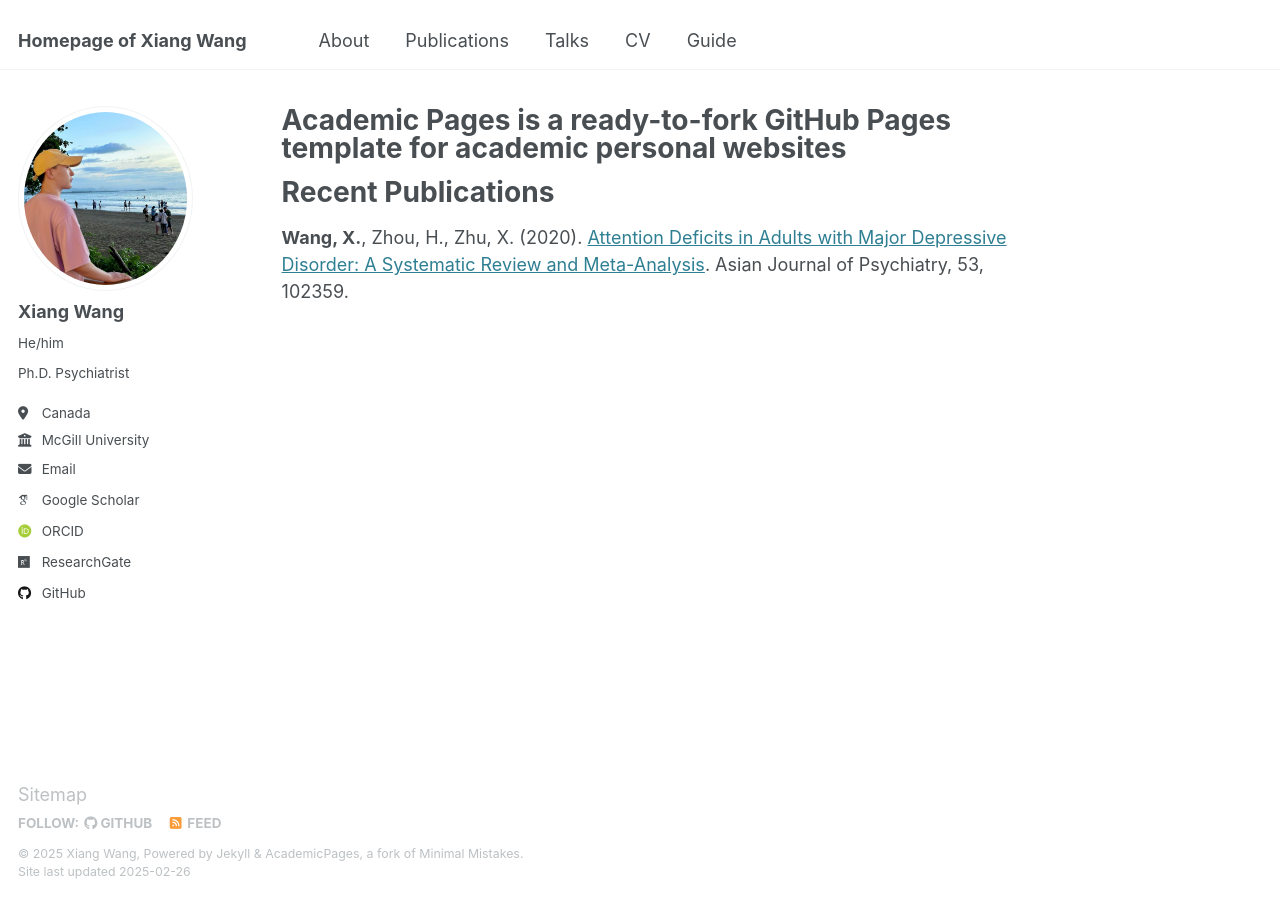
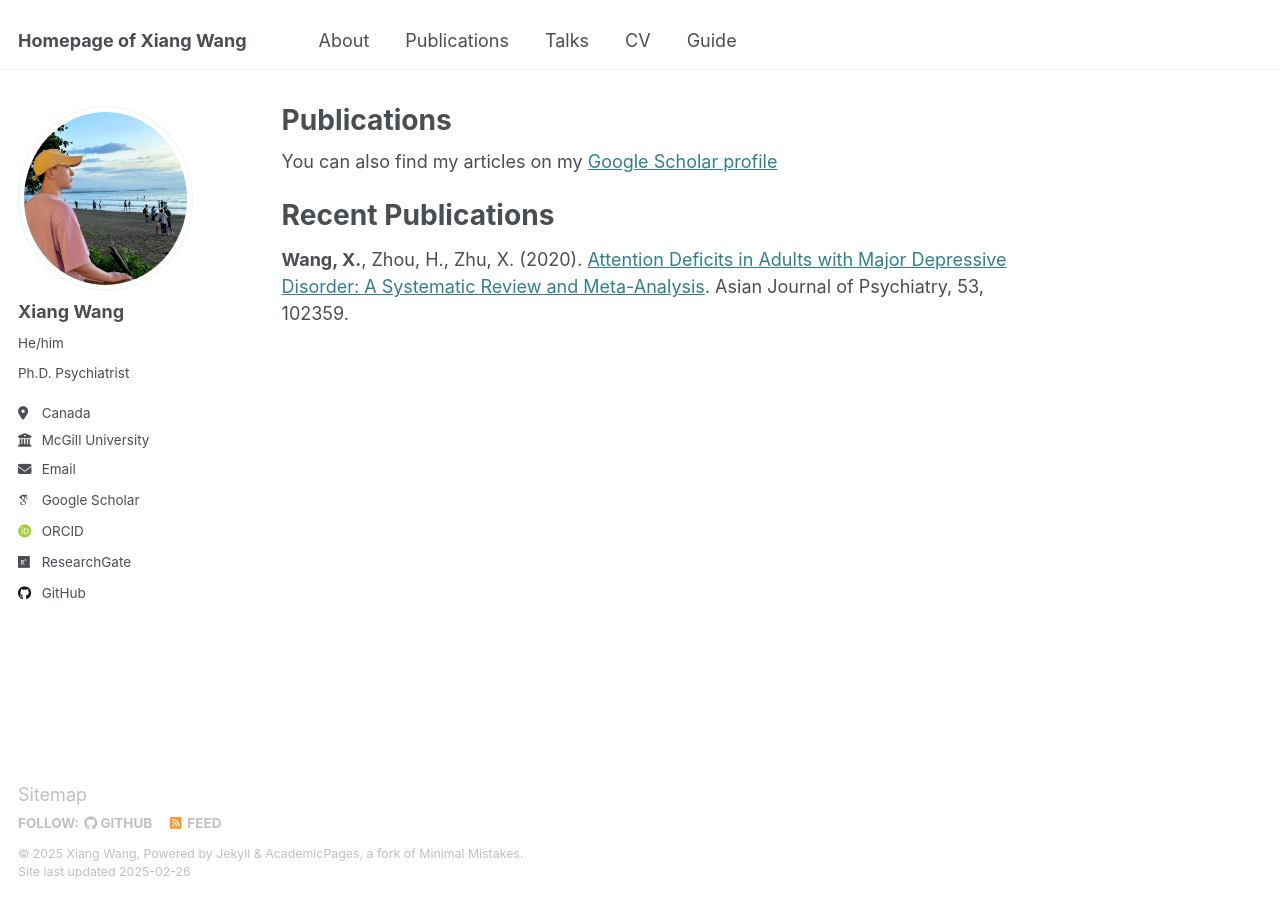
Before and after one commit to Xiang-Wangs/xiang-wangs.github.io, a Jekyll site: the page built from _pages/publications2.md, in a window 1280 px wide. Built offline with Jekyll 4.4.1, drawn with Linux system fonts in a browser that asks for light colours; some web fonts are replaced.

Commit message:
Update publications2.md

```diff
--- a/_pages/publications2.md
+++ b/_pages/publications2.md
@@ -1,11 +1,13 @@
 ---
 permalink: /
-title: "Academic Pages is a ready-to-fork GitHub Pages template for academic personal websites"
+title: "Publications"
 author_profile: true
 redirect_from:
   - /publications/
+---
 
----
+
+You can also find my articles on my [Google Scholar profile](https://scholar.google.com/citations?user=lUH8Nl4AAAAJ&hl=en)
 
 Recent Publications
 ======
```
